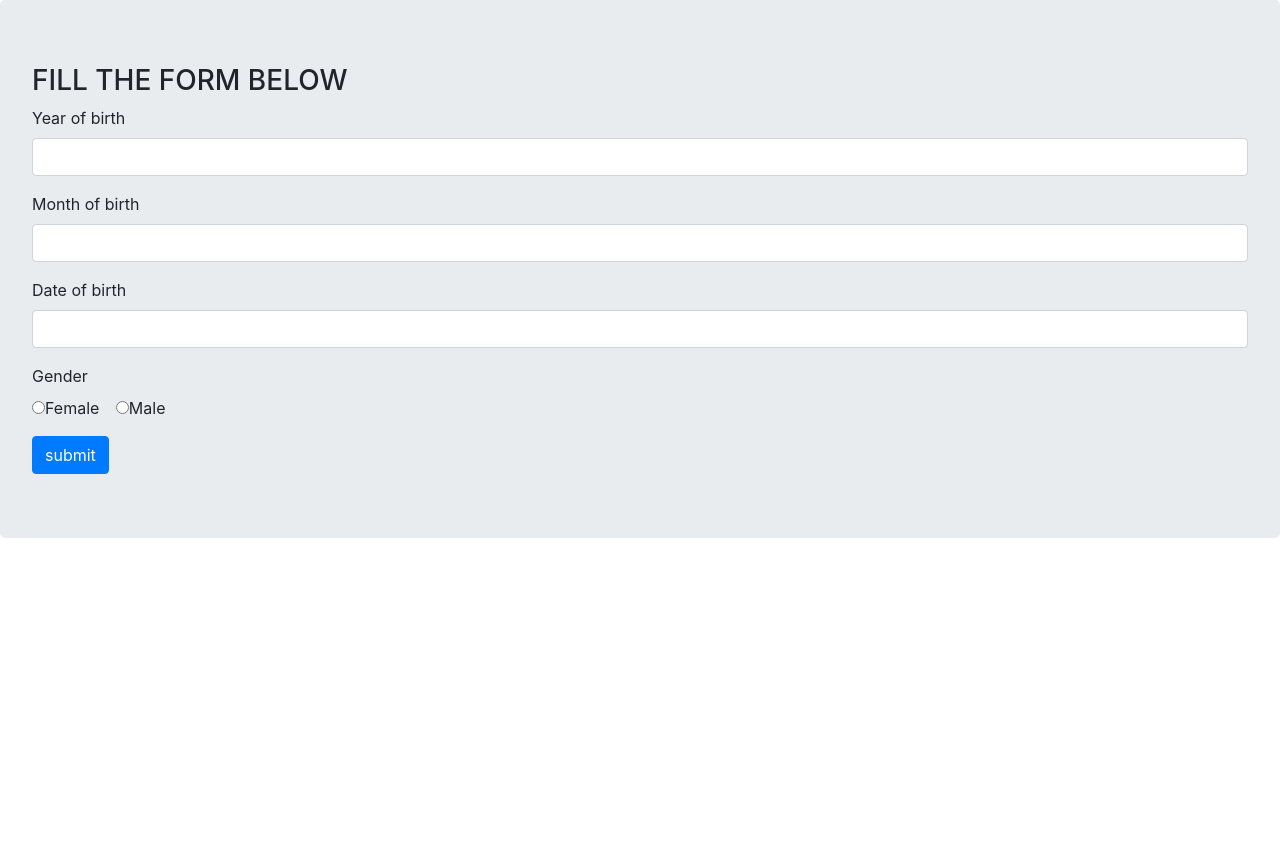
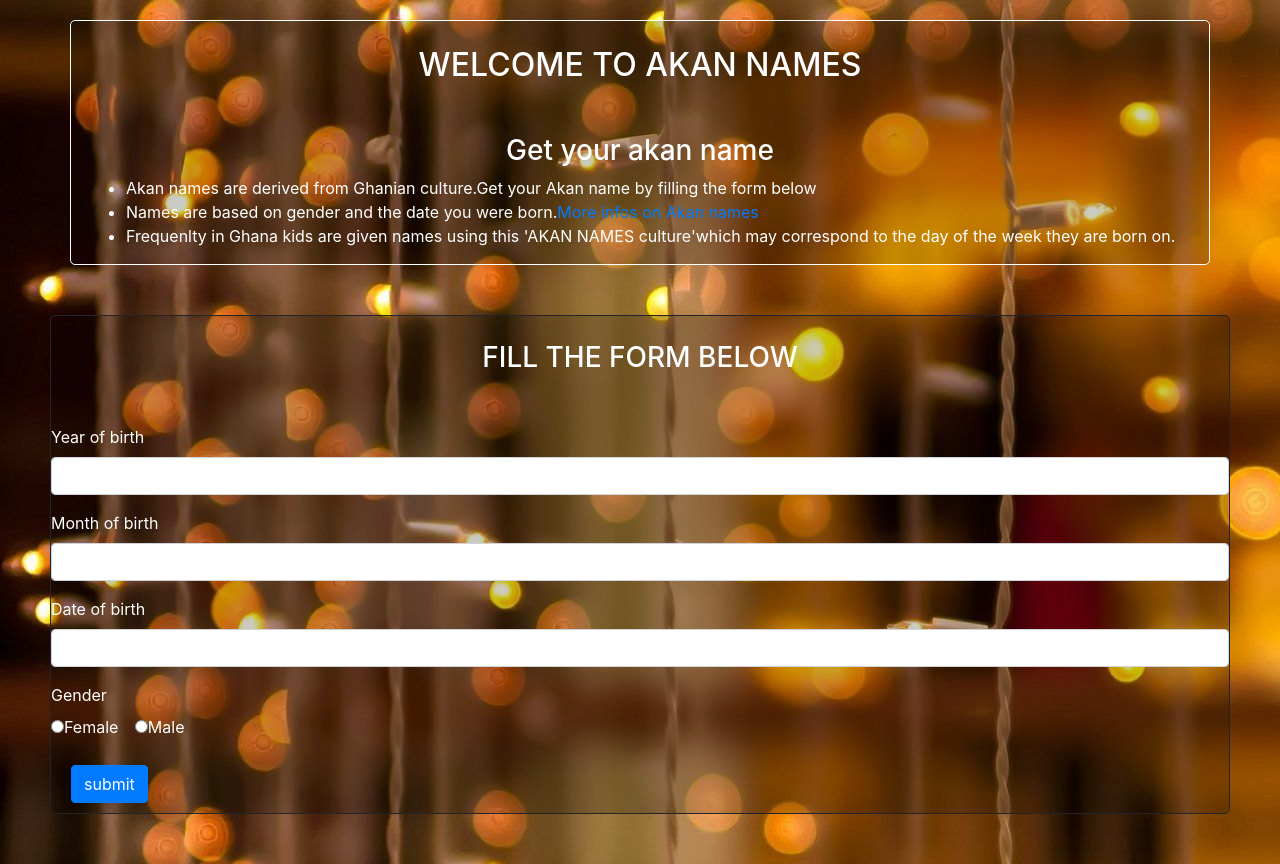
Before and after one commit to uwase-diane/Akan-project, a plain HTML site: page index.html in a window 1280 px wide. Before the commit the page ends 800 px from the top, so only its background shows below. Drawn offline with nearby package versions, Linux system fonts and the light colour scheme.

Commit message:
landing page styling

```diff
--- a/css/styles.css
+++ b/css/styles.css
@@ -0,0 +1,41 @@
+
+.form{
+    border: 1px solid;
+    background-color:  #fff;
+    margin: 50px 50px 50px 50px;
+    border-radius: 5px;
+    -transform: translate(50%,-50%);
+    background: rgba(0,0,0,0.2);
+}
+
+
+.middle-con{
+    text-align: center;
+    margin-bottom: 50px;
+    padding-top: 25px;
+   color:white;
+}
+.button-dec{
+    margin:10px 20px;
+}
+.container{
+    border: 1px solid;
+    background-color: #fff;
+    margin: 20px 30px 10px 20px;
+    border-radius: 5px;
+    -transform: translate(50%,-50%);
+    background: rgba(0,0,0,0.2);
+    color: white;
+
+}
+.container-header{
+    text-align: center;
+    margin-bottom: 50px;
+    padding-top: 25px;
+}
+h3{
+    text-align: center;
+}
+label{
+    color:  #fff;
+}
--- a/index.html
+++ b/index.html
@@ -8,13 +8,27 @@
     <link rel="stylesheet" href="https://stackpath.bootstrapcdn.com/bootstrap/4.5.2/css/bootstrap.min.css" integrity="sha384-JcKb8q3iqJ61gNV9KGb8thSsNjpSL0n8PARn9HuZOnIxN0hoP+VmmDGMN5t9UJ0Z" crossorigin="anonymous">
 
 </head>
-<body>
+<body style="background-image:url(images/light.jpg);">
+  <section>
+    <div class="container">
+
+
+        <h2 class="container-header">WELCOME TO AKAN NAMES</h2>
+        <h3>Get your akan name</h3>
+        <ul class="descrption">
+          <li>Akan names are derived from Ghanian culture.Get your Akan name by filling the form below</li>
+          <li>Names are based on gender and the date you were born.<a href="http://www.afropedea.org/akan-names">More infos on Akan names</a></li>
+          <li>Frequenlty in Ghana kids are given names using this 'AKAN NAMES culture'which may correspond to the day of the week they are born on.</li>
+        </ul>
+
+    </div>
+  </section>
     <form name="theForm" class="form">
-        <div class="jumbotron">
+        <div class="middle-container">
 
-        <h3>FILL THE FORM BELOW </h3>
+            <h3 class="middle-con">FILL THE FORM BELOW </h3>
 
-        <div class="form-group">
+            <div class="form-group" class="col-md-2">
               <label for="number">Year of birth</label>
               <input type="number" class="form-control" id="year" name="year">
 
@@ -42,7 +56,8 @@
                   </label>
                 </div>
               </div>
-          <button id = "demo"type="submit" class="btn btn-primary" onclick="akanName();">submit</button>
+              <button id = "demo"type="submit" class="btn btn-primary button-dec" onclick="numberOfDay;">submit</button>
+
         </div>
 
       </form>
--- a/index.js
+++ b/index.js
@@ -6,7 +6,6 @@ var shortYear;
 var shortCentry;
 var numberOfDay;
 
-var days = ["Sunday","Monday","Tuesday","wednesday","thursday","thursday", "Friday","Saturday"];
 var maleAkanNames = ["Kwasi","Kwadwo", "Kwabena","Kwaku","Yaw","Kofi","Kwame"];
 var femaleAkanNames = ["Akosua","Adwoa","Abenaa", "Akua","Yaa","Afua","Ama"];
 
@@ -21,71 +20,76 @@ dd = document.getElementById("date").value;
 
 result = (((shortCentry/4) -2 * shortCentry-1) + ((5 * shortYear/4)) + (26 * (mm + 1)/10) + dd) % 7;
 
-console.log(result);
+console.log(Math.floor(result));
 
 }
 function genderFunction(){
-     if(document.getElementById('radioFemale').checked){
-      var gender = "female";
+     if(document.getElementById("radioFemale").checked){
+            var gender = "female";
      }
 
-         else if (document.getElementById('radioMale').checked){
-          var gender = "male";
+         else if (document.getElementById("radioMale").checked){
+            var gender = "male";
          }else{
+
            return false;
          }
-          switch(gender){
+
+
+         switch(gender){
             case "female":
-          if(numberOfDay == days[0]){
+          if(numberOfDay == 1){
             alert("your Akan name is" +femaleAkanNames[0]);
           }
-          else if(numberOfDay == days[1]){
+          else if(numberOfDay == 2){
             alert("your Akan name is " +femaleAkanNames[1]);
           }
-          else if(numberOfDay == days[2]){
+          else if(numberOfDay == 3){
             alert("your Akan name is " +femaleAkanNames[2]);
           }
-          else if (numberOfDay == days[3]){
+          else if (numberOfDay == 4){
             alert("your Akan name is " +femaleAkanNames[3]);
           }
-          else if (numberOfDay == days[4]){
+          else if (numberOfDay == 5){
             alert("your Akan name is " +femaleAkanNames[4]);
           }
-          else if (numberOfDay == days[5]){
+          else if (numberOfDay == 6){
             alert("your Akan name is " +femaleAkanNames[5]);
           }
-          else if (numberOfDay == days[6]){
+          else if (numberOfDay == 7){
             alert("your Akan name is " +femaleAkanNames[6]);
           }
           break;
           case "male":
-            if(numberOfDay == days[0]){
+            if(numberOfDay == 1){
               alert("your Akan name is" +maleAkanNames[0]);
             }
-            else if(numberOfDay == days[1]){
+            else if(numberOfDay == 2){
               alert("your Akan name is " +maleAkanNames[1]);
             }
-            else if(numberOfDay == days[2]){
+            else if(numberOfDay == 3){
               alert("your Akan name is " +maleAkanNames[2]);
             }
-            else if (numberOfDay == days[3]){
+            else if (numberOfDay == 4){
               alert("your Akan name is " +maleAkanNames[3]);
             }
-            else if (numberOfDay == days[4]){
+            else if (numberOfDay == 5){
               alert("your Akan name is " +maleAkanNames[4]);
             }
-            else if (numberOfDay == days[5]){
+            else if (numberOfDay == 6){
               alert("your Akan name is " +maleAkanNames[5]);
             }
-            else if (numberOfDay == days[6]){
+            else if (numberOfDay == 7){
               alert("your Akan name is " +maleAkanNames[6]);
             }
             break
             default:
 
           }
+
   }
   function akanName(){
-    numberOfDay = calculateAkanDay();
+    numberOfDay = Math.floor(calculateAkanDay());
     genderFunction();
+
   }
```
Also changed, not shown: images/light.jpg (added). Lines whose indentation alone changed are shown as unchanged.
